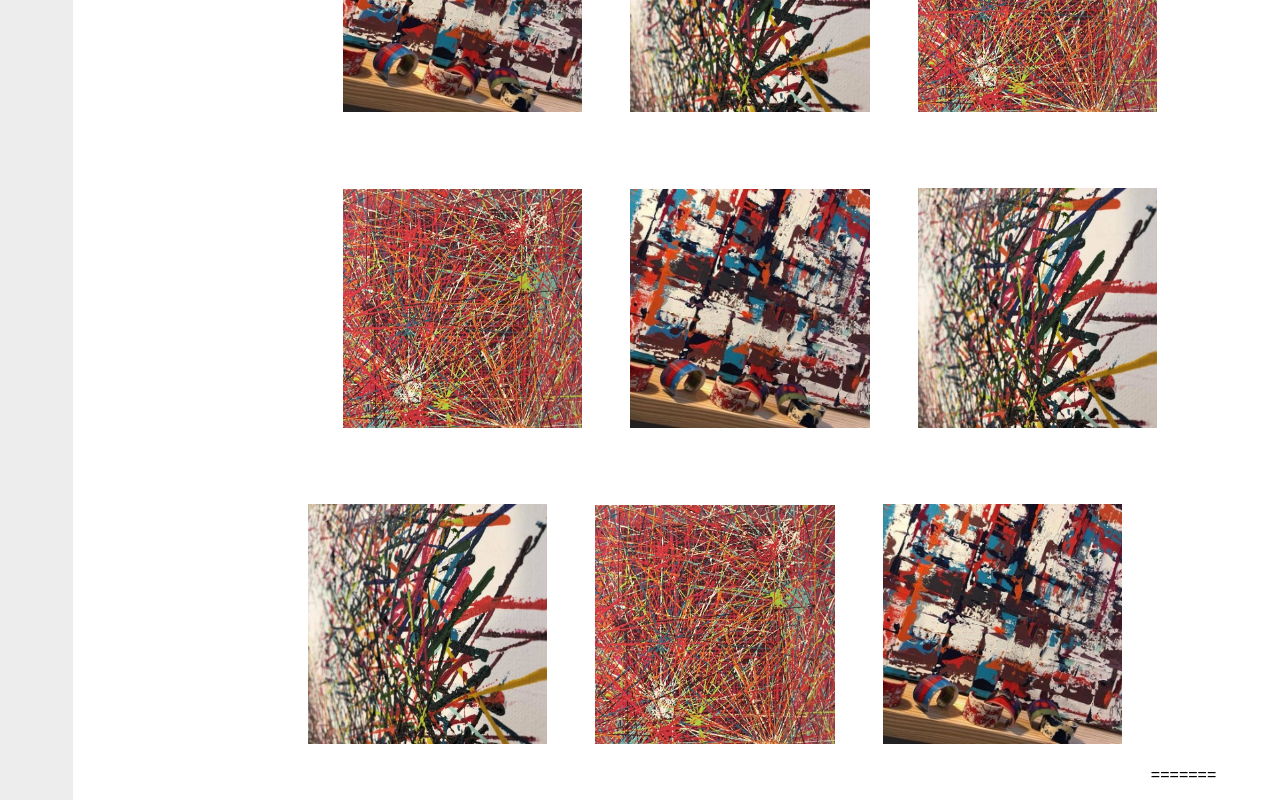
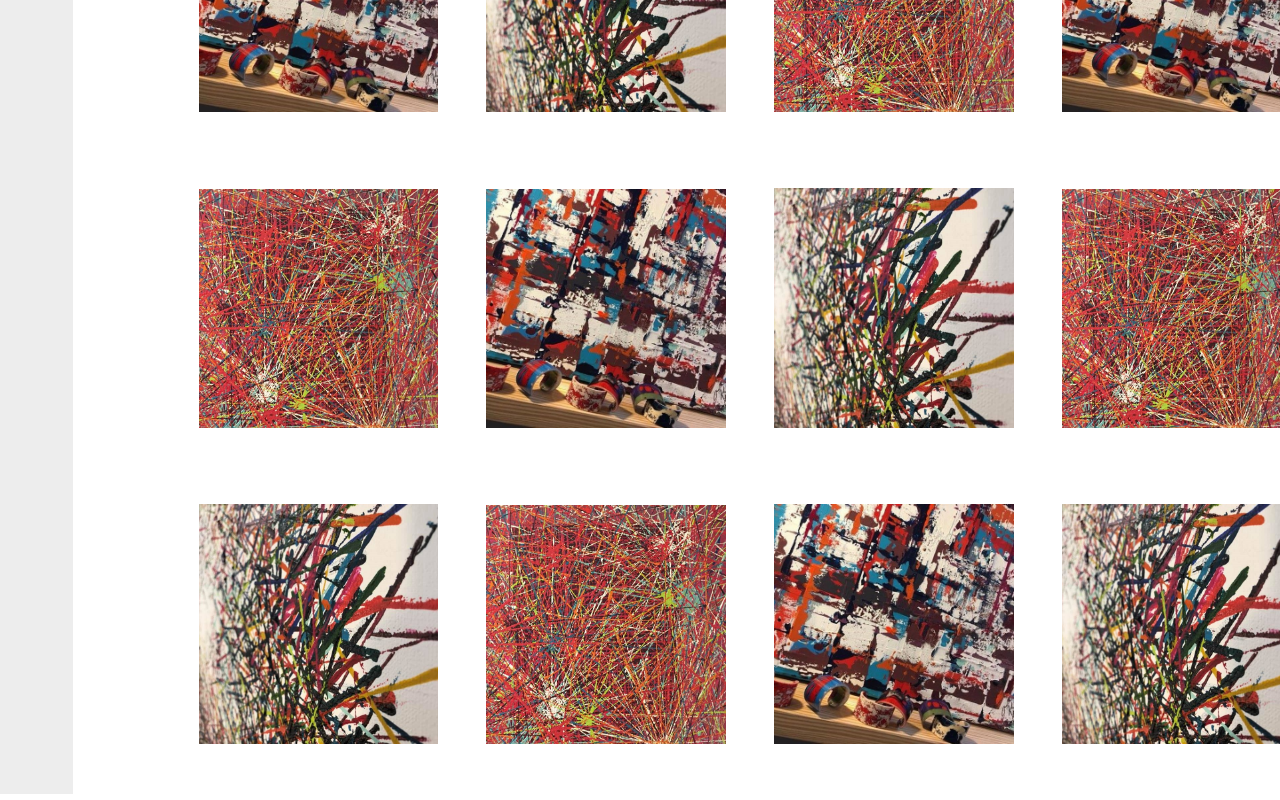
Before and after one commit to PastoriLucas/Dev.Web, an Angular app in the folder client/: page /gallery in a window 1280 px wide. Shown: the part 400-1200 px from the top of the page. Built offline with nearby package versions, Linux system fonts and the light colour scheme.

Commit message:
Affichage des détails des différentes oeuvres
Basé sur un fichier json interne, encore à modifier pour faire une requète vers la DB

```diff
--- /dev/null
+++ b/client/src/app/data.json
@@ -0,0 +1,23 @@
+[
+  {
+    "id": 1,
+    "name": "jeanpierre",
+    "size": "45x45",
+    "creationDate": "03/10/2019",
+    "source": "../../assets/img/1.jpg"
+  },
+  {
+    "id": 2,
+    "name": "paul",
+    "size": "90x90",
+    "creationDate": "04/10/2019",
+    "source": "../../assets/img/2.jpg"
+  },
+  {
+    "id": 3,
+    "name": "henry",
+    "size": "120x120",
+    "creationDate": "05/10/2019",
+    "source": "../../assets/img/3.jpg"
+  }
+]
--- a/client/src/app/gallery-detail/gallery-detail.component.css
+++ b/client/src/app/gallery-detail/gallery-detail.component.css
@@ -0,0 +1,32 @@
+/*img {
+  margin: 0.5%;
+  background-color: white;
+  border: 5px solid black;
+}*/
+
+.pageWeb {
+  margin: 0 5%;
+  background-color: white;
+}
+
+.imageEtDetails {
+  background-color: white;
+  width: 100%;
+  margin-top: -1.5%;
+}
+#image {
+  text-align: left;
+  margin-left: 1.5%;
+  margin-top: 1.5%;
+  margin-bottom: 1.5%;
+  width: 40%;
+}
+
+.details {
+  text-align: center;
+  background-color: #e4e4e4;
+  float: right;
+  margin-right: 3%;
+  margin-top: 1.5%;
+  width: 50%;
+}
--- a/client/src/app/gallery-detail/gallery-detail.component.html
+++ b/client/src/app/gallery-detail/gallery-detail.component.html
@@ -1 +1,15 @@
-<p>gallery-detail works!</p>
+<div class="pageWeb">
+  <br>
+  <div class="imageEtDetails">
+    <img id="image" src="{{this.actualPaint.source}}" alt="oeuvre">
+    <div class="details">
+      <h1>Details de l'oeuvre :</h1>
+      <h2>Nom : {{this.actualPaint.name}}</h2>
+      <h2>Taille : {{this.actualPaint.size}}</h2>
+      <h2>Date de création : {{this.actualPaint.creationDate}}</h2>
+    </div>
+  </div>
+    <div style="margin-top: 1000px;">
+      <p>Essai</p>
+    </div>
+</div>
--- a/client/src/app/gallery-detail/gallery-detail.component.ts
+++ b/client/src/app/gallery-detail/gallery-detail.component.ts
@@ -1,4 +1,7 @@
 import { Component, OnInit } from '@angular/core';
+import {Router} from '@angular/router';
+// @ts-ignore
+import * as data from '.././data.json';
 
 @Component({
   selector: 'app-gallery-detail',
@@ -6,10 +9,18 @@ import { Component, OnInit } from '@angular/core';
   styleUrls: ['./gallery-detail.component.css']
 })
 export class GalleryDetailComponent implements OnInit {
+  public url = 0;
+  public currentImage = '';
+  public actualPaint;
+  paints: any = (data as any).default;
+  constructor(private router: Router) {}
 
-  constructor() { }
-
-  ngOnInit(): void {
+  ngOnInit() {
+    this.currentImage = this.router.url.substr(9);
+    console.log('Current image loaded : Id ' + this.currentImage);
+    this.url = Number(this.currentImage);
+    this.url--;
+    this.actualPaint = (this.paints[this.url]);
+    console.log(this.actualPaint);
   }
-
 }
--- a/client/src/app/gallery/gallery.component.html
+++ b/client/src/app/gallery/gallery.component.html
@@ -1,28 +1,11 @@
  <div class="pageWeb">
-<<<<<<< Updated upstream
-    <div class="blocImages">
-      <div class="parTrois">
-        <a href="http://localhost:8888/img/1"><img class="imgs" src="../../assets/img/1.jpg" alt="oeuvre"></a>
-        <a href="http://localhost:8888/img/2"><img class="imgs" src="../../assets/img/2.jpg" alt="oeuvre"></a>
-        <a href="http://localhost:8888/img/3"><img class="imgs" src="../../assets/img/3.jpg" alt="oeuvre"></a>
-      </div>
-      <div class="parTrois">
-        <a href="http://localhost:8888/img/1"><img class="imgs" src="../../assets/img/3.jpg" alt="oeuvre"></a>
-        <a href="http://localhost:8888/img/1"><img class="imgs" src="../../assets/img/1.jpg" alt="oeuvre"></a>
-        <a href="http://localhost:8888/img/1"><img class="imgs" src="../../assets/img/2.jpg" alt="oeuvre"></a>
-      </div>
-      <div class="parTrois">
-        <a href="http://localhost:8888/img/1"><img class="imgs" src="../../assets/img/2.jpg" alt="oeuvre"></a>
-        <a href="http://localhost:8888/img/1"><img class="imgs" src="../../assets/img/3.jpg" alt="oeuvre"></a>
-        <a href="http://localhost:8888/img/1"><img class="imgs" src="../../assets/img/1.jpg" alt="oeuvre"></a>
-=======
     <br>
     <div class="blocImages">
       <div>
         <a [routerLink]="'/gallery/1'"><img class="imgs" src="../../assets/img/1.jpg" alt="oeuvre"></a>
-        <a href="http://localhost:8888/image"><img class="imgs" src="../../assets/img/2.jpg" alt="oeuvre"></a>
-        <a href="http://localhost:8888/image"><img class="imgs" src="../../assets/img/3.jpg" alt="oeuvre"></a>
-        <a href="http://localhost:8888/image"><img class="imgs" src="../../assets/img/1.jpg" alt="oeuvre"></a>
+        <a [routerLink]="'/gallery/2'"><img class="imgs" src="../../assets/img/2.jpg" alt="oeuvre"></a>
+        <a [routerLink]="'/gallery/3'"><img class="imgs" src="../../assets/img/3.jpg" alt="oeuvre"></a>
+        <a [routerLink]="'/gallery/1'"><img class="imgs" src="../../assets/img/1.jpg" alt="oeuvre"></a>
       </div>
       <div>
         <a href="http://localhost:8888/image"><img class="imgs" src="../../assets/img/3.jpg" alt="oeuvre"></a>
@@ -35,7 +18,6 @@
         <a href="http://localhost:8888/image"><img class="imgs" src="../../assets/img/3.jpg" alt="oeuvre"></a>
         <a href="http://localhost:8888/image"><img class="imgs" src="../../assets/img/1.jpg" alt="oeuvre"></a>
         <a href="http://localhost:8888/image"><img class="imgs" src="../../assets/img/2.jpg" alt="oeuvre"></a>
->>>>>>> Stashed changes
       </div>
     </div>
   </div>
--- a/client/tsconfig.json
+++ b/client/tsconfig.json
@@ -11,6 +11,7 @@
     "moduleResolution": "node",
     "importHelpers": true,
     "target": "es2015",
+    "resolveJsonModule": true,
     "lib": [
       "es2018",
       "dom"
```
Also changed, not shown: client/src/assets/img/4.jpg (added), 1 other file (tests, documents, lock files or other folders).
